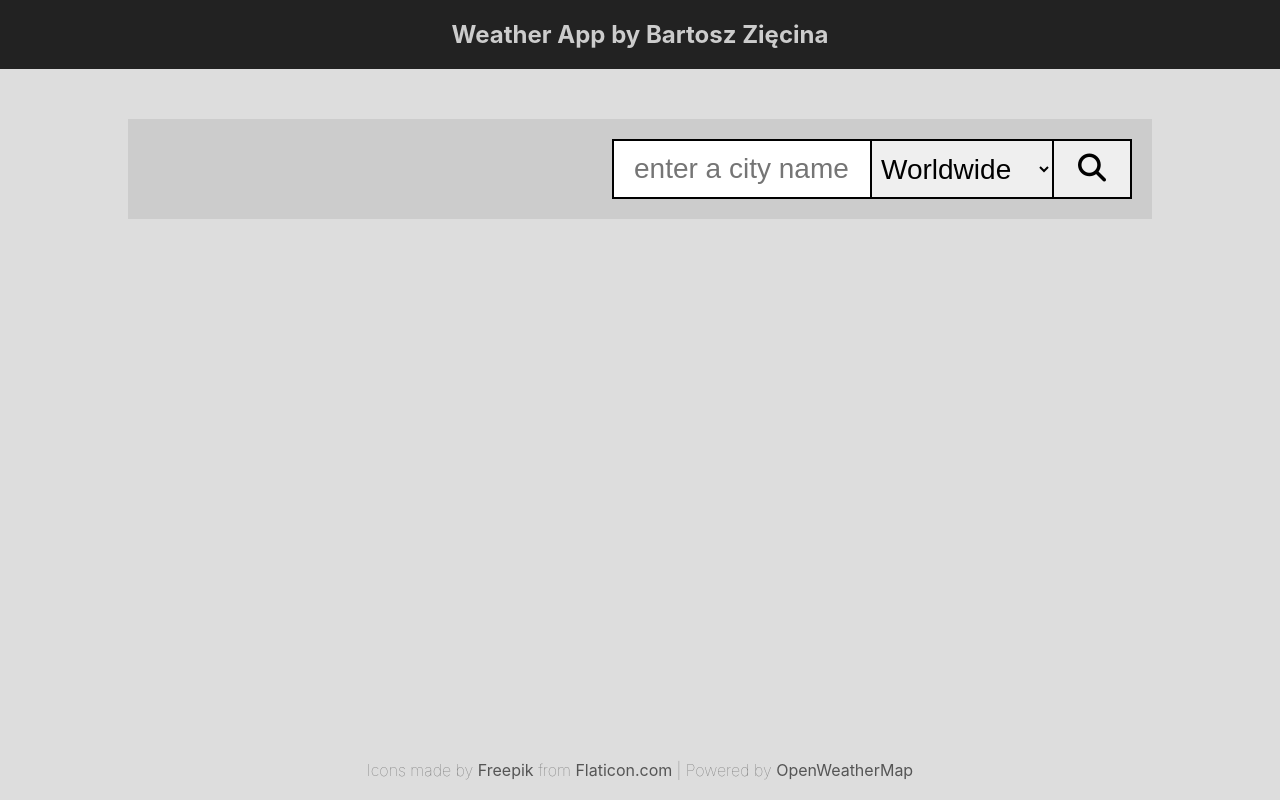
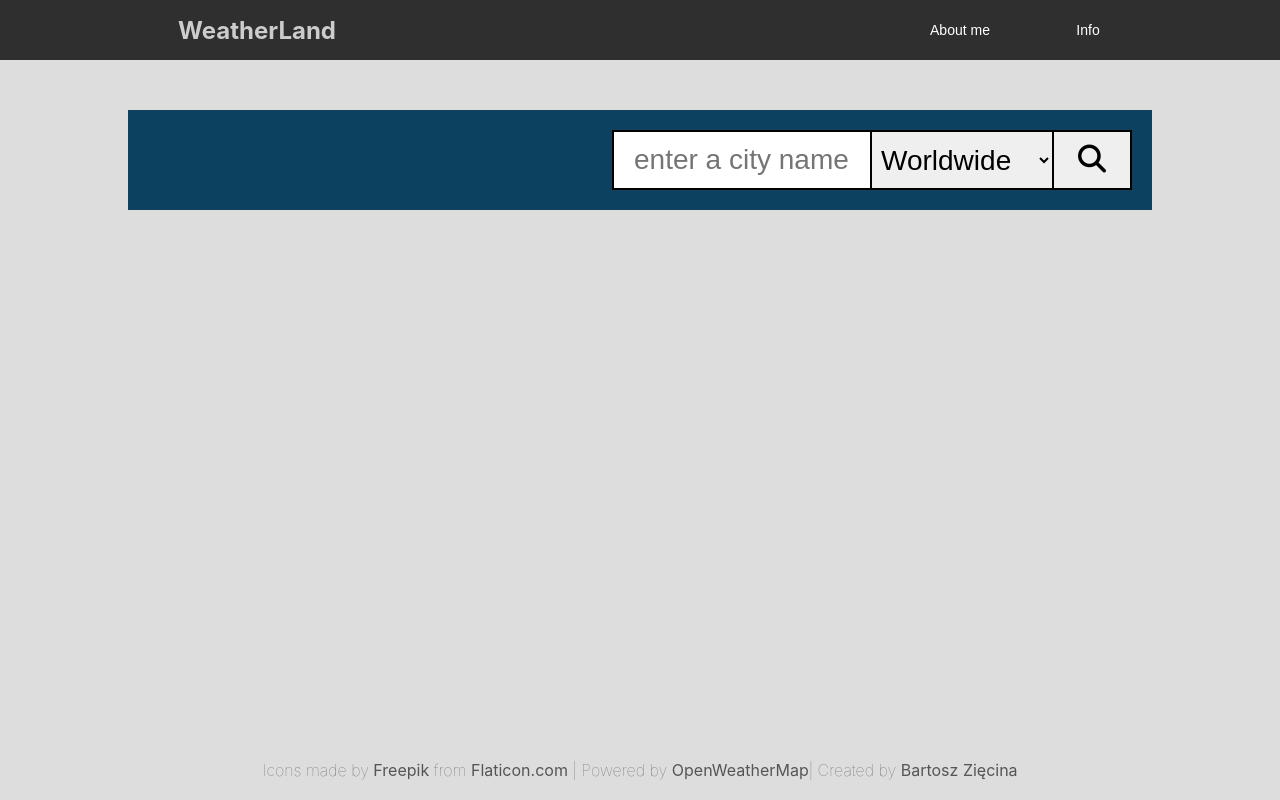
Before and after one commit to bartekmnemo/weather-app, a React (Create React App) app: page / in a window 1280 px wide. Built offline with nearby package versions, Linux system fonts and the light colour scheme; no server answers.

Commit message:
improve navigation/footer and fix form

```diff
--- a/src/components/App.js
+++ b/src/components/App.js
@@ -1,5 +1,5 @@
 import React, { Component } from 'react';
-import TopPanel from './TopPanel';
+import Navigation from './Navigation';
 import MainPanel from './MainPanel'
 import Footer from './Footer';
 import './App.css';
@@ -10,6 +10,7 @@ const ApiKey = "c84b8f5c077147fb55d9a448295d1fe7"
 class App extends Component {
   state = {
     isloading: false,
+    firstLoad: true,
     value: '',
     countryID: '',
     iconImage: '',
@@ -57,22 +58,27 @@ class App extends Component {
 
   setToloading = () => {
     this.setState({
-      isloading: true
+      isloading: true,
+      country: '',
+      city: ''
     })
   }
 
   handleCityClick = e => {
+    let city = this.state.value
 
-    let city = 'dubai'
+    if(this.state.firstLoad) city='dubai'
+
     if(e !== undefined)
     {
       e.preventDefault()
-      city = this.state.value
     }
-    if(city < 2) return
+    if(city.length <= 2) return
      this.setToloading();
     //Fahrenheit: units=imperial
     //Celsius: units=metric
+
+
 
     const API = `https://api.openweathermap.org/data/2.5/weather?q=${city},${this.state.countryID}&appid=${ApiKey}&units=metric`
     fetch(API)
@@ -99,6 +105,7 @@ class App extends Component {
       const weatherIndex = data.weather.length - data.weather.length
       this.setState( prevState => ({
         isloading: false,
+        firstLoad: false,
         value: '',
         iconImage: `http://openweathermap.org/img/wn/${data.weather[weatherIndex].icon}@2x.png`,
         date: time,
@@ -122,6 +129,7 @@ class App extends Component {
       }))
     })
     .catch (err => {
+      console.log(err.message)
       this.setState({
         error: true,
         errorMessage: err,
@@ -133,7 +141,7 @@ class App extends Component {
   render() {
     return (
       <div className="app">
-        <TopPanel />
+        <Navigation />
         <MainPanel all={this.state} change={this.handleValueChange} click={this.handleCityClick}/>
         <Footer/>
       </div>
--- a/src/components/Footer.js
+++ b/src/components/Footer.js
@@ -4,7 +4,7 @@ import './Footer.css';
 const Footer = () => {
     return (
         <footer>
-            <div>Icons made by <a href="https://www.freepik.com" title="Freepik">Freepik</a> from <a href="https://www.flaticon.com/" title="Flaticon">Flaticon.com</a> | Powered by <a href="https://openweathermap.org/" title="OpenWeatherMa.org">OpenWeatherMap</a></div>
+            <div>Icons made by <a target="_blank" rel="license noreferrer" href="https://www.freepik.com"  title="Freepik">Freepik</a> from <a target="_blank" rel="license noreferrer" href="https://www.flaticon.com/" title="Flaticon">Flaticon.com</a> | Powered by <a target="_blank" rel="license noreferrer" href="https://openweathermap.org/" title="OpenWeatherMa.org">OpenWeatherMap</a>| Created by <a target="_blank" rel="license noreferrer" href="https://github.com/bartekmnemo/weather-app" title="https://github.com">Bartosz Zięcina</a></div>
         </footer>
      );
 }
--- a/src/components/MainPanel.css
+++ b/src/components/MainPanel.css
@@ -13,7 +13,8 @@ form {
     position: relative;
     width: 80%;
     padding: 15px;
-    background-color: #ccc;
+    background-color: #0C4160;
+    color: white;
     min-height: 100px;
 }
 .sideCountry {
@@ -32,7 +33,7 @@ form {
 .sideCountry span sup {
     font-size: 24px;
     letter-spacing: 3px;
-    color: rgb(139, 20, 20);
+    color: rgb(255, 172, 95);
 }
 input, button, select {
     position: absolute;
@@ -42,7 +43,9 @@ input, button, select {
     border: 2px solid black;
     transition: .3s;
     font-size: 28px;
+    outline: none;
 }
+
 input {
     width: 260px;
     right: 270px;
--- /dev/null
+++ b/src/components/Navigation.css
@@ -0,0 +1,54 @@
+nav {
+    margin-bottom: 50px;
+    /* padding: 20px; */
+    background-color: rgb(48, 47, 47);
+    color: #ccc;
+}
+
+.navWrapper {
+    display: flex;
+    flex-direction: row;
+    justify-content: space-between;
+    align-items: center;
+    width: 80%;
+    margin: 0 auto;
+}
+
+nav .logo {
+    margin-left: 50px;
+    /* flex-basis: 122px; */
+    text-align: left;
+}
+
+.menu {
+    display: flex;
+    justify-content: flex-end;
+    width: 50%;
+}
+
+.menu ul {
+    display: flex;
+    list-style-type: none;
+    width: 50%;
+}
+
+
+.menu ul li{
+   width: 50%;
+}
+
+.menuOption {
+    position:static;
+    padding: 3px;
+    border: none;
+    color: white;
+    background-color: transparent;
+    font-size: 14px;
+    width: 100%;
+    cursor: pointer;
+}
+
+.menuOption:hover {
+    background-color: rgb(61, 61, 61);
+    color:orange;
+}
--- /dev/null
+++ b/src/components/Navigation.js
@@ -0,0 +1,22 @@
+import React from 'react';
+import './Navigation.css'
+
+const Navigation = () => {
+    return (
+        <nav>
+            <div className="navWrapper">
+                <div className="logo">
+                    <h1>WeatherLand</h1>
+                </div>
+                <div className="menu">
+                    <ul>
+                        <li><button className="menuOption">About me</button></li>
+                        <li><button className="menuOption">Info</button></li>
+                    </ul>
+                </div>
+            </div>
+        </nav>
+     );
+}
+
+export default Navigation;
--- a/src/components/Result.css
+++ b/src/components/Result.css
@@ -6,10 +6,10 @@
     align-items: center;
     align-content: center;
     width: 80%;
-    margin: 10px auto;
+    margin: 2px auto;
     padding: 10px;
     color: white;
-    background-color: #0C4160;
+    background-color: #0f5177;
 }
 
 .trashInfos {
@@ -19,7 +19,7 @@
     justify-items: center;
     height: 60px;
     width: 100%;
-    padding-left: 80px;
+    padding-left: 60px;
     font-size: 18px;
 }
 
--- a/src/components/TopPanel.css
+++ /dev/null
@@ -1,6 +0,0 @@
-nav {
-    margin-bottom: 50px;
-    padding: 20px;
-    background-color: #222;
-    color: #ccc;
-}
--- a/src/components/TopPanel.js
+++ /dev/null
@@ -1,12 +0,0 @@
-import React from 'react';
-import './TopPanel.css'
-
-const TopPanel = () => {
-    return (
-        <nav>
-            <h1>Weather App by Bartosz Zięcina</h1>
-        </nav>
-     );
-}
-
-export default TopPanel;
```
